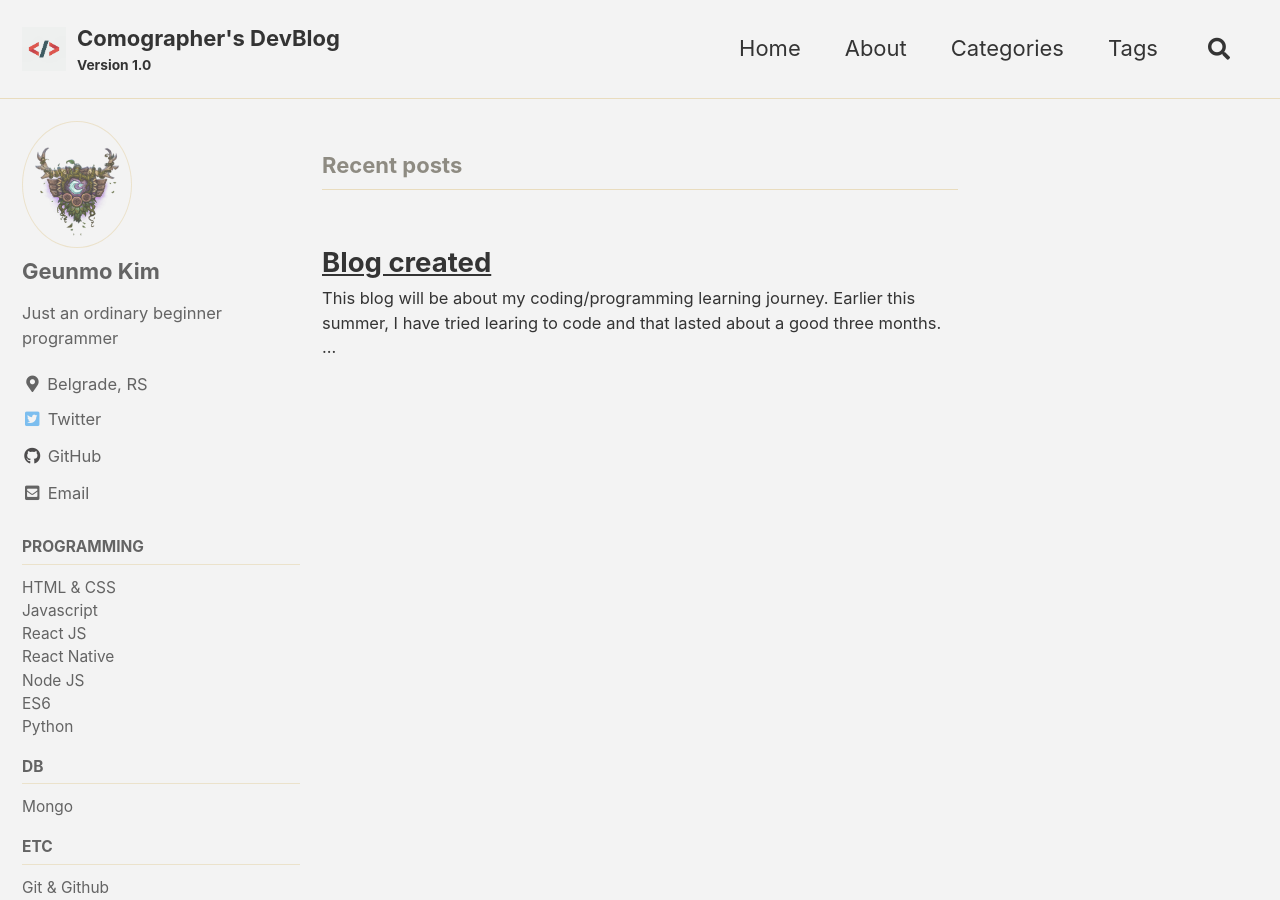
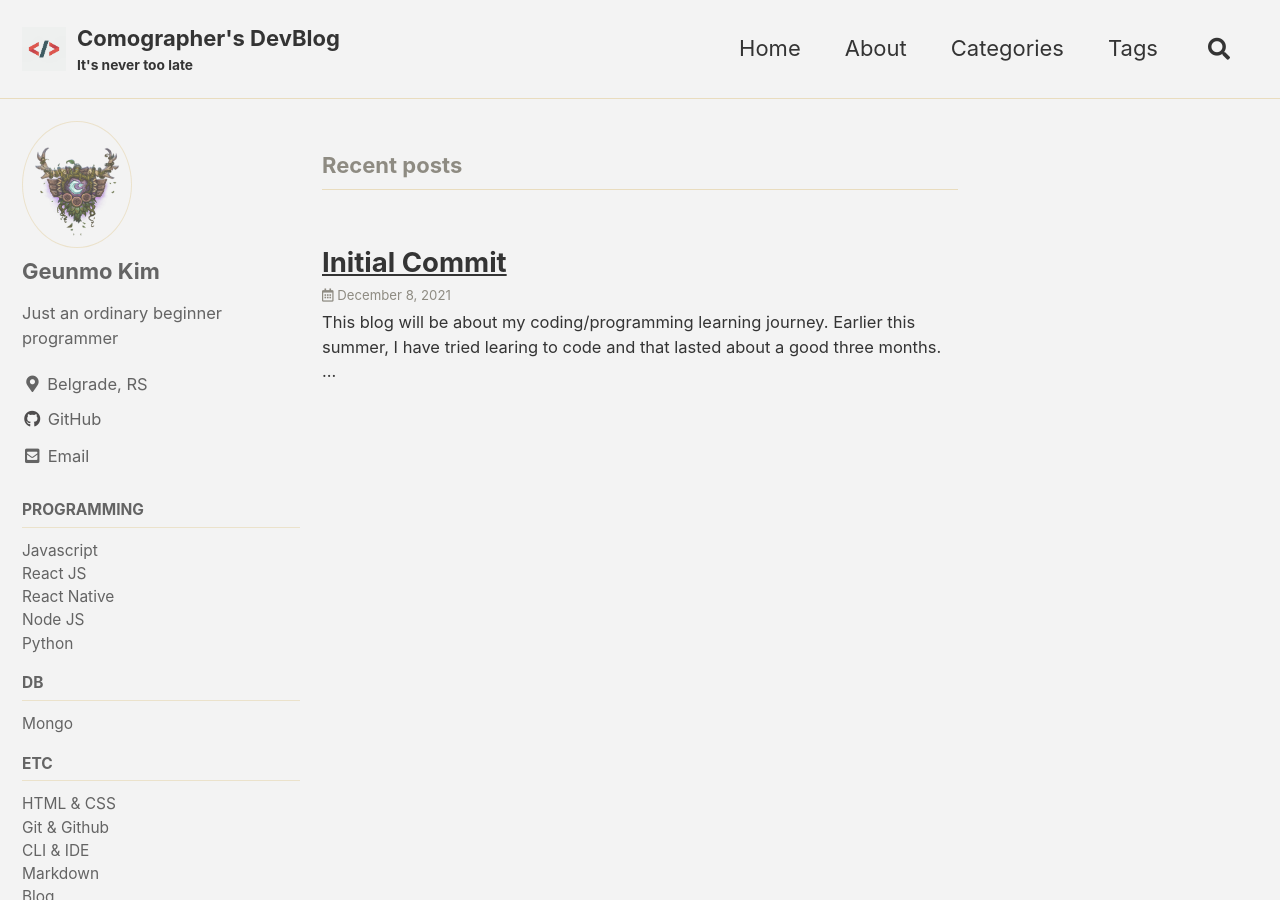
Before and after one commit to comographer/comographer.github.io, a Jekyll site: the page built from index.md, in a window 1280 px wide and 900 px high. Built offline with Jekyll 4.4.1, drawn with Linux system fonts in a browser that asks for light colours; cached includes are drawn as plain includes; the list of posts is cut into pages by our own code.

Commit message:
adding comments

```diff
--- a/_config.yml
+++ b/_config.yml
@@ -18,7 +18,7 @@ minimal_mistakes_skin: "dirt" # "air", "aqua", "contrast", "dark", "dirt", "neon
 locale: "en-US"
 title: "Comographer's DevBlog"
 title_separator: "|"
-subtitle: "Version 1.0"
+subtitle: "It's never too late"
 name: "Geunmo Kim"
 description: "Just an oridinary beginner programmer's devblog"
 url: #"https://comographer.github.io"
@@ -27,12 +27,12 @@ repository: "comographer/comographer.github.io"
 teaser: /assets/images/teaser_image.jpg
 logo: /assets/images/logo.jpg
 masthead_title: ""
-# breadcrumbs            : false # true, false (default)
+breadcrumbs: true # true, false (default)
 words_per_minute: 200
 comments:
   provider: "disqus" # false (default), "disqus", "discourse", "facebook", "staticman", "staticman_v2", "utterances", "giscus", "custom"
   disqus:
-    shortname: "comographer.github.io"
+    shortname: "comographer"
   discourse:
     server: # https://meta.discourse.org/t/embedding-discourse-comments-via-javascript/31963 , e.g.: meta.discourse.org
   facebook:
@@ -115,7 +115,7 @@ author:
       # url: "https://your-website.com"
     - label: "Twitter"
       icon: "fab fa-fw fa-twitter-square"
-      url: "https://twitter.com/_comographer"
+      url: #"https://twitter.com/_comographer"
     - label: "Facebook"
       icon: "fab fa-fw fa-facebook-square"
       # url: "https://facebook.com/"
@@ -131,7 +131,7 @@ footer:
   links:
     - label: "Twitter"
       icon: "fab fa-fw fa-twitter-square"
-      url: "https://twitter.com/_comographer"
+      url: #"https://twitter.com/_comographer"
     - label: "Facebook"
       icon: "fab fa-fw fa-facebook-square"
       # url:
@@ -278,5 +278,6 @@ defaults:
       comments: true
       share: true
       related: true
+      show_date: true
       sidebar:
         nav: "sidebar"
--- a/_data/navigation.yml
+++ b/_data/navigation.yml
@@ -12,8 +12,6 @@ main:
 sidebar:
   - title: "Programming"
     children:
-      - title: "HTML & CSS"
-        url: /categories/#htmlcss
       - title: "Javascript"
         url: /categories/#javascript
       - title: "React JS"
@@ -22,8 +20,6 @@ sidebar:
         url: /categories/#reactnative
       - title: "Node JS"
         url: /categories/#nodejs
-      - title: "ES6"
-        url: /categories/#es6
       - title: "Python"
         url: /categories/#python
 
@@ -34,6 +30,8 @@ sidebar:
 
   - title: "Etc"
     children:
+      - title: "HTML & CSS"
+        url: /categories/#htmlcss
       - title: "Git & Github"
         url: /categories/# gitgithub
       - title: "CLI & IDE"
```
Also changed, not shown: _posts/2021-12-08-initial commit.md (added, +25 -0 lines), _posts/2021-12-08-welcome-to-jekyll.markdown (deleted, +0 -15 lines).
